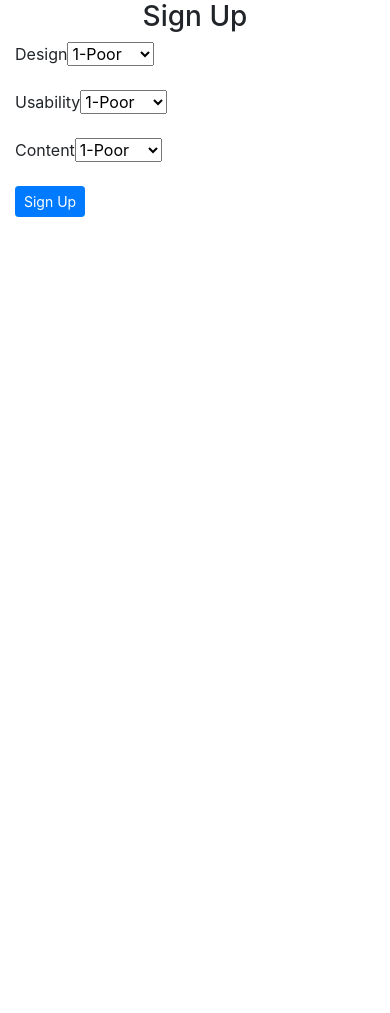
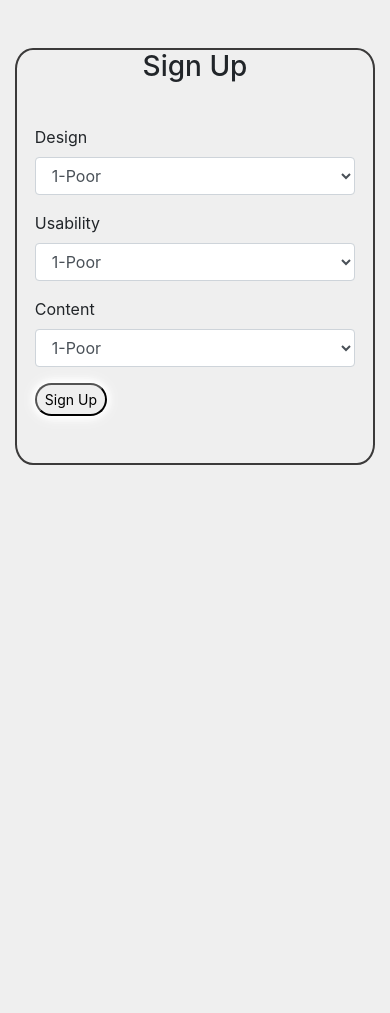
Before and after one commit to Memory-Wabwile/Awwwards, a Django app: template awwwards/templates/django_registration/registration_form.html in a window 390 px wide. Before the commit the page ends 217 px from the top, so only its background shows below. Run offline with Django 4.2, Linux system fonts and the light colour scheme; the template is opened without the code that fills it: values that come from a table or form of the project are taken from there, others are empty; some libraries are stand-ins or nearby versions.

Commit message:
install django registration and style the registration page

```diff
--- a/awwwards/templates/django_registration/base.html
+++ b/awwwards/templates/django_registration/base.html
@@ -1,28 +1,31 @@
 {% load bootstrap4 %}
 {% load static %}
+
 <!DOCTYPE html>
-<html>
+<html lang="en">
+<head>
+    <meta charset="UTF-8">
+    <meta http-equiv="X-UA-Compatible" content="IE=edge">
+    <meta name="viewport" content="width=device-width, initial-scale=1.0">
+    <title>Document</title>
+    {% block styles %}
+        {% bootstrap_css %}
+        <link rel="stylesheet" href="{% static 'css/style.css' %}">
+    {% endblock %}
+</head>
 
-<head>
-    <meta charset="utf-8">
-    <meta name="viewport" content="width=device-width, initial-scale=1"> {%if title%}
+{% block content %}
+{%endblock%}
 
-    <title>{{title}}</title>
 
-    {%endif%} {% block styles %} {% bootstrap_css %} {% endblock %}
 
-</head>
+{% block scripts %}
+{% bootstrap_javascript %}
+<script src="https://ajax.googleapis.com/ajax/libs/jquery/3.2.1/jquery.min.js"></script>
+
+{% endblock %}
 
 <body>
 
-    {% block content %}
-    {%endblock%}
-
-    {% block scripts %}
-    <script src="https://ajax.googleapis.com/ajax/libs/jquery/3.2.1/jquery.min.js"></script>
-    {% bootstrap_javascript %}
-    {% endblock %}
-
 </body>
-
 </html>
--- a/awwwards/templates/django_registration/registration_form.html
+++ b/awwwards/templates/django_registration/registration_form.html
@@ -1,25 +1,25 @@
-{%extends "django_registration/base.html"%} {% load bootstrap5 %}
+{%extends "django_registration/base.html"%} {% load bootstrap4 %}
 {% block content %}
-<div class="container">
+<div  style="background-color: #efefef; height: 120vh;" class="container-fluid">
     <div class="row">
         <!-- Empty div -->
         <div class="col-md-4"></div>
-   <div class="col-md-4">
+        <div  class="col-md-5 mt-5">
             {% if form.errors %}
             <p> Some Information Might be Incorrect </p>
             {% endif %}
-     <div class="panel panel-default">
+            <div  style="border: 2px solid rgb(59, 58, 58); border-radius: 5%;" class="panel panel-default">
 
                 <div class="panel-heading">
                     <h3 class="text-center">Sign Up</h3>
                 </div>
-       <div class="panel-body">
+                <div  style="padding: 5%;" class="panel-body">
 
-         <form  action="/accounts/register/" method="post">
+                    <form style="margin-bottom: 9%; margin-top: 5%;" action="/accounts/register/" method="post">
                         {% csrf_token %}
                         {% bootstrap_form form %}
                         <div class="form-group">
-             <input type="submit" class="btn btn-primary btn-sm" value="Sign Up">
+                            <input  style="border-radius: 25px; box-shadow: 0 0 3px #fff,0 0 6px #fff,0 0 9px #fff,0 0 12px #fff,0 0 18px #fff;" type="submit" class=" btn-sm" value="Sign Up">
                         </div>
 
                         <input type="hidden" name="next" value="{{next}}">
--- a/awwwards/views.py
+++ b/awwwards/views.py
@@ -16,11 +16,12 @@ def details(request,id):
     posts = Post.objects.get(id=id)
     return render (request , 'details.html' , {'message':message , 'posts':posts})
 
-def profile(request):
+def profile(request,id):
     message = 'the profile page'
 
+    # posts = Post.objects.get(id=id)
     # profile = Profile.objects.get(id=id)
-    return render(request , 'profile.html' , {'message':message , 'profile':profile})
+    return render(request , 'profile.html' , {'message':message , 'profile':profile })
 
 def rate(request):
     message = "ratings page"
```
Also changed, not shown: awwwards/templates/profile.html (+2 -6 lines). Lines whose indentation alone changed are shown as unchanged.
